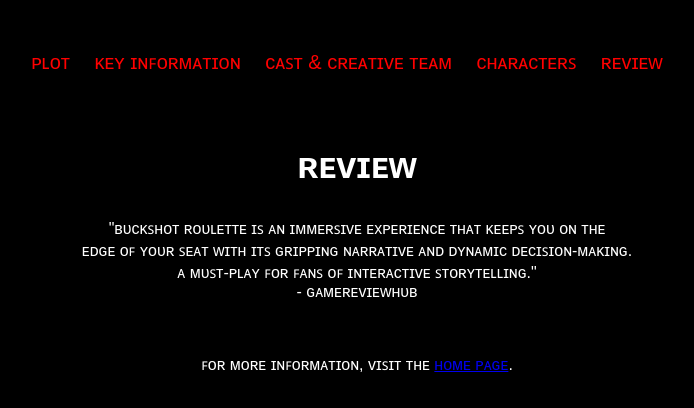
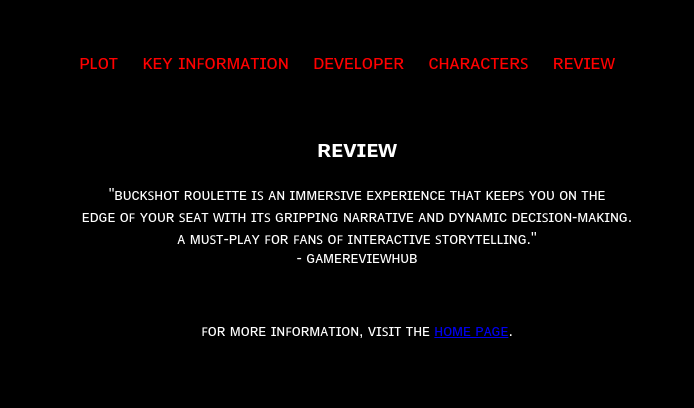
Before and after one commit to Bath-Spa-Students/web-dev-1-a1-set-exercises-Careless-Loser, a plain HTML site: page Chapter-2-Links and navigation/Exercises/Pages/reviews.html in a window 1280 px wide. Shown: the whole page, without its empty margins (283-977 px from the left). Drawn offline with Linux system fonts and the light colour scheme.

Commit message:
Update reviews.html

```diff
--- a/Chapter-2-Links and navigation/Exercises/Pages/reviews.html
+++ b/Chapter-2-Links and navigation/Exercises/Pages/reviews.html
@@ -12,7 +12,7 @@
             <ul>
                 <li><a href="Plot.html" style="color:rgb(255, 0, 0)">ᴘʟᴏᴛ</a></li>
                 <li><a href="keyinfo.html" style="color:rgb(255, 0, 0)">ᴋᴇʏ ɪɴꜰᴏʀᴍᴀᴛɪᴏɴ</a></li>
-                <li><a href="cast.html" style="color:rgb(255, 0, 0)">ᴄᴀꜱᴛ & ᴄʀᴇᴀᴛɪᴠᴇ ᴛᴇᴀᴍ</a></li>
+                <li><a href="developer.html" style="color:rgb(255, 0, 0)">ᴅᴇᴠᴇʟᴏᴘᴇʀ</a></li>
                 <li><a href="characters.html" style="color:rgb(255, 0, 0)">ᴄʜᴀʀᴀᴄᴛᴇʀꜱ</a></li>
                 <li><a href="reviews.html" style="color:rgb(255, 0, 0)">ʀᴇᴠɪᴇᴡ</a></li>
             </ul>
@@ -21,9 +21,9 @@
 
     <section>
         <center>
-            <h1>
+            <h2>
                 ʀᴇᴠɪᴇᴡ
-            </h1>
+            </h2>
             <p>
                 "ʙᴜᴄᴋꜱʜᴏᴛ ʀᴏᴜʟᴇᴛᴛᴇ ɪꜱ ᴀɴ ɪᴍᴍᴇʀꜱɪᴠᴇ ᴇxᴘᴇʀɪᴇɴᴄᴇ ᴛʜᴀᴛ ᴋᴇᴇᴘꜱ ʏᴏᴜ ᴏɴ ᴛʜᴇ
                 <br>
```
